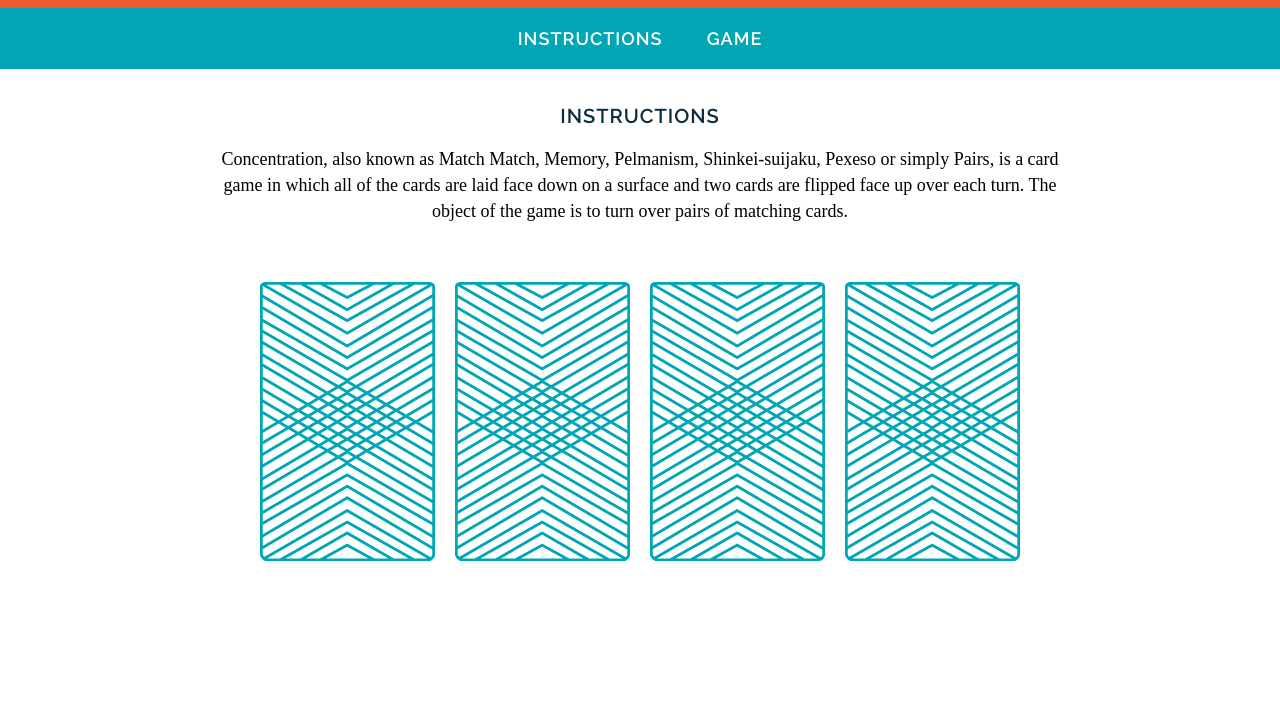
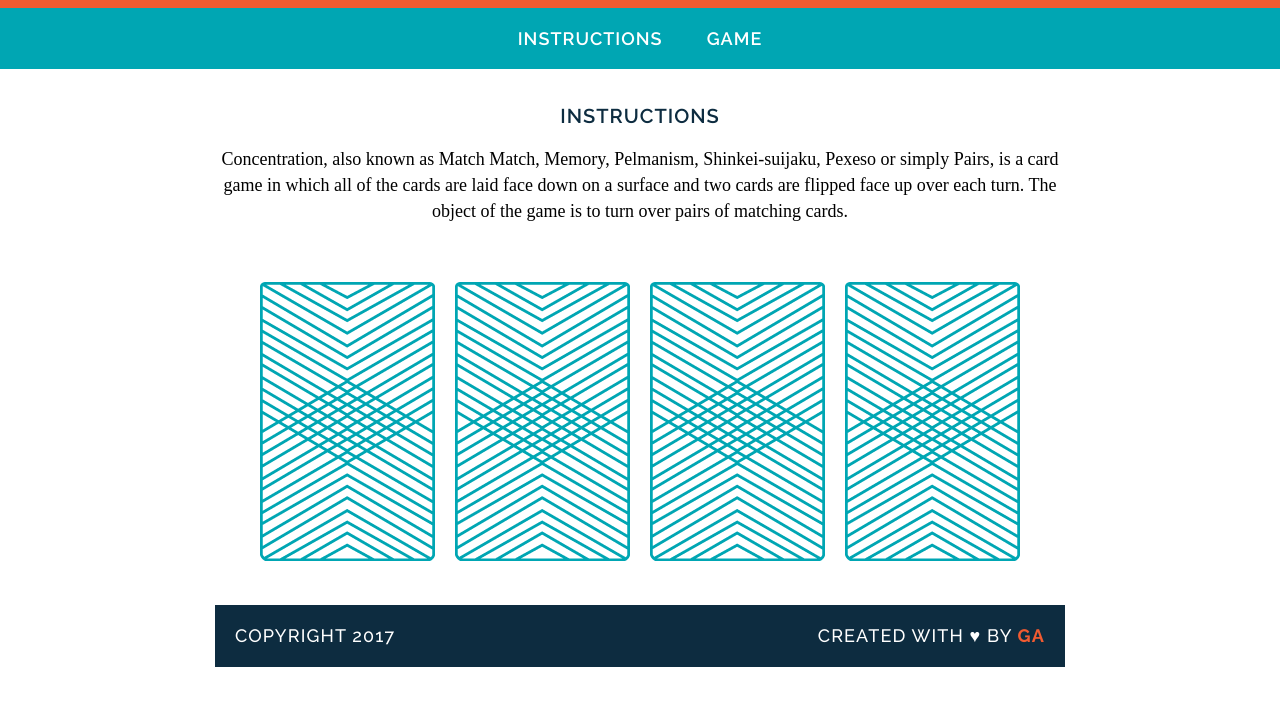
Before and after one commit to seanmercer23/wdi-fundamentals-memorygame, a plain HTML site: page memory_game/index.html in a window 1280 px wide. Shown: the part 105-807 px from the top of the page. Drawn offline with Linux system fonts and the light colour scheme; a web font is replaced by a local one.

Commit message:
created game logic

```diff
--- a/memory_game/css/style.css
+++ b/memory_game/css/style.css
@@ -20,7 +20,13 @@ a {
 	color: #FFFFFF;
 	margin: 0 20px;
 	text-decoration: none;
+	border-bottom: 2px solid transparent;
 }
+
+a:hover {
+	border-color: white;
+}
+
 h2 {
 	font-family: raleway;
 	color: #0D2C40;
@@ -54,3 +60,39 @@ main {
 img {
 	margin: 40px 8px;
 }
+
+footer {
+	text-transform: uppercase;
+	padding: 0 20px;
+	background-color: #0D2C40;
+	color: white;
+	font-size: 14px;
+	letter-spacing: .08em;
+	font-weight: 500;
+}
+
+.copyright, .message {
+	font-family: Raleway;
+}
+
+.copyright {
+	float: left;
+}
+
+.message {
+	float: right;
+}
+
+.clearfix:after {
+	visibility: hidden;
+	display: block;
+	content: "";
+	clear: both;
+	height: 0;
+	font-size: 0;
+}
+
+.name {
+	color: #F15B31;
+	font-weight: 700;
+}
--- a/memory_game/index.html
+++ b/memory_game/index.html
@@ -17,12 +17,21 @@
 	<h2>Instructions</h2>
 		<p>Concentration, also known as Match Match, Memory, Pelmanism, Shinkei-suijaku, Pexeso or simply Pairs, is a card game in which all of the cards are laid face down on a surface and two cards are flipped face up over each turn. The object of the game is to turn over pairs of matching cards.
 		</p>
-		<div>
+	<div>
 		<img src="images/back.png" alt="Queen of Diamonds">
 		<img src="images/back.png" alt="Queen of Hearts">
 		<img src="images/back.png" alt="King of Diamonds">
 		<img src="images/back.png" alt="King of Hearts">
-		</div>
+	</div>
+	<footer class="clearfix">
+		<p class="copyright">
+			Copyright 2017
+		</p>
+		<p class="message">
+			Created with &hearts; by <span class="name">GA</span>
+		</p>
+	</footer>
 	</main>
+<script src="js/main.js"></script>
 </body>
 </html>
--- /dev/null
+++ b/memory_game/js/main.js
@@ -0,0 +1,7 @@
+console.log("Up and running!");
+var cardOne = "queen";
+var cardTwo = "king";
+var cardThree = "queen";
+var cardFour = "king";
+console.log("User flipped " + cardOne);
+console.log("User flipped " + cardFour);
```
Also changed, not shown: 1 other file.
